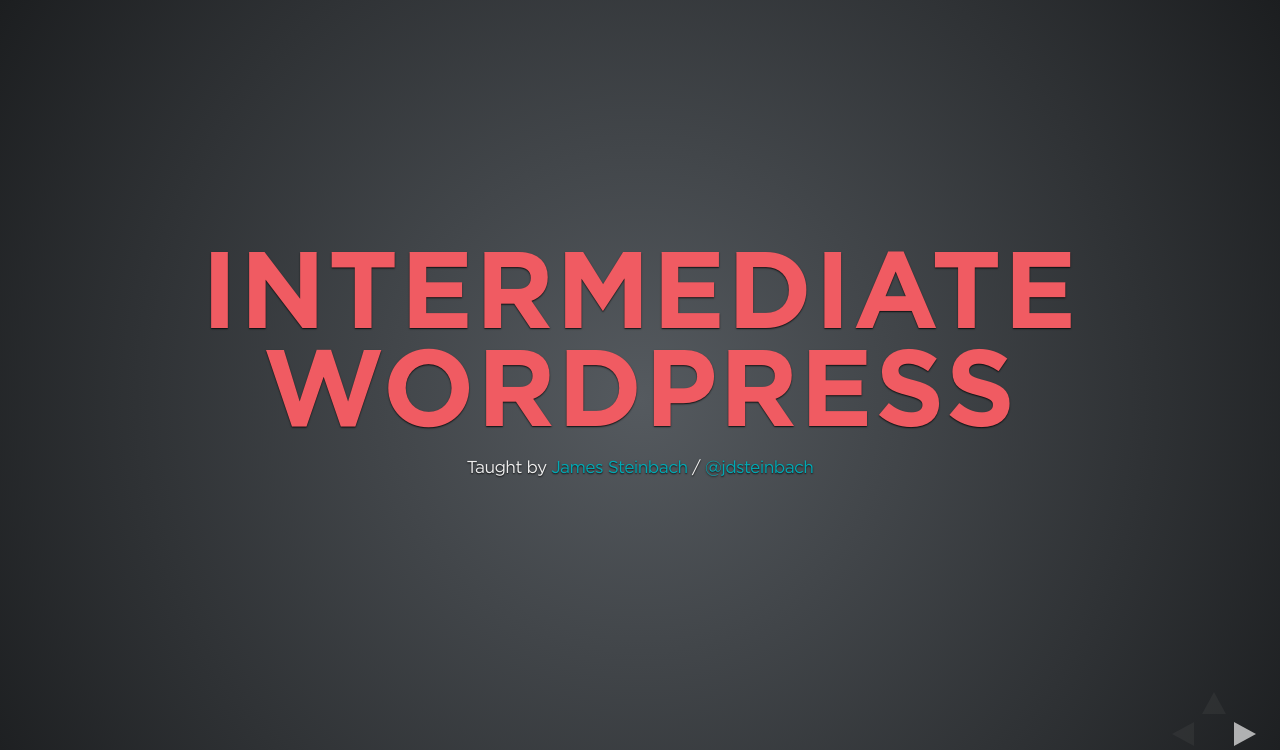
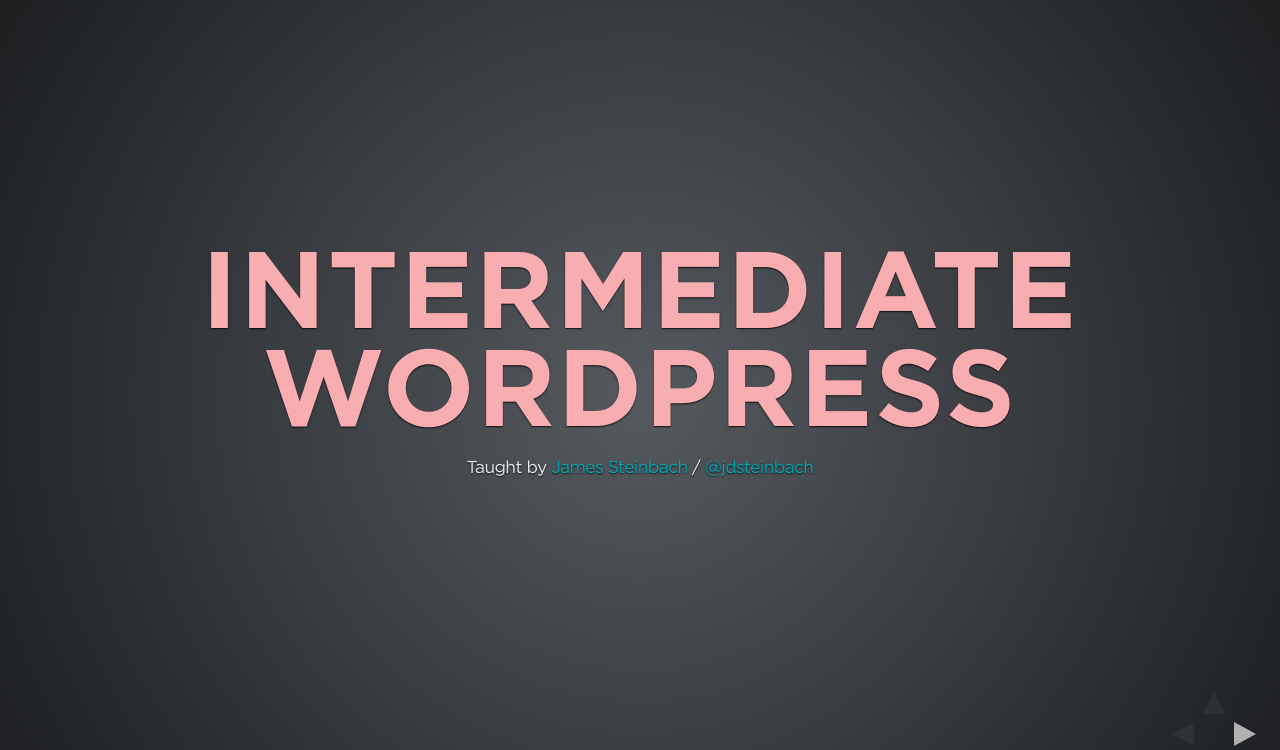
Before and after one commit to jdsteinbach/int-wp, a website: page index.html in a window 1280 px wide. Shown: the top 750 px of the page. Drawn offline with Linux system fonts and the light colour scheme.

Commit message:
tweak css

```diff
--- a/css/theme/gdidefault.css
+++ b/css/theme/gdidefault.css
@@ -89,7 +89,7 @@
 .reveal h5,
 .reveal h6 {
   margin: 0 0 20px 0;
-  color: #f05b62;
+  color: #f8adb1;
   font-family: "Gotham-Bold", Impact, sans-serif;
   line-height: 0.9em;
   letter-spacing: 0.02em;
```
